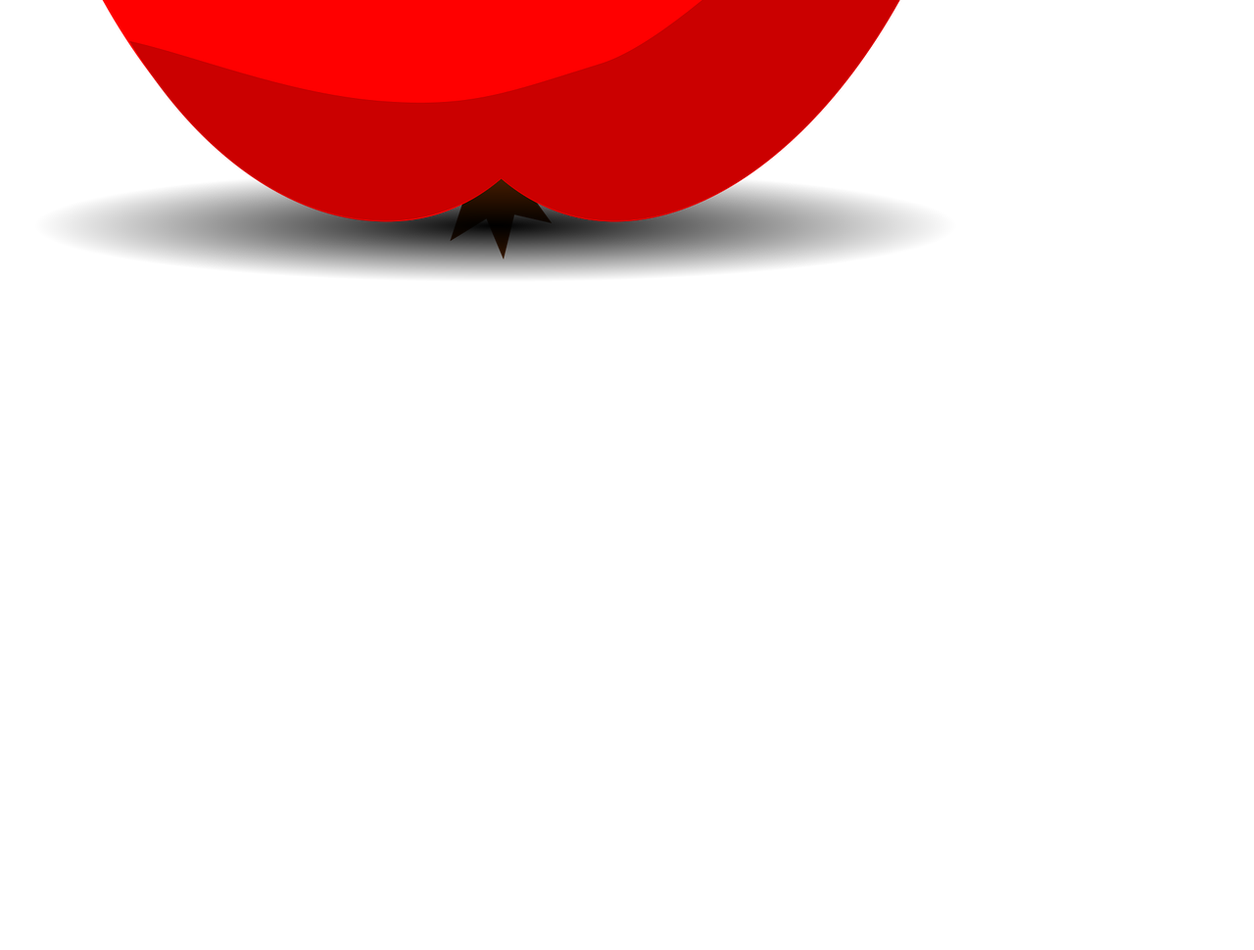
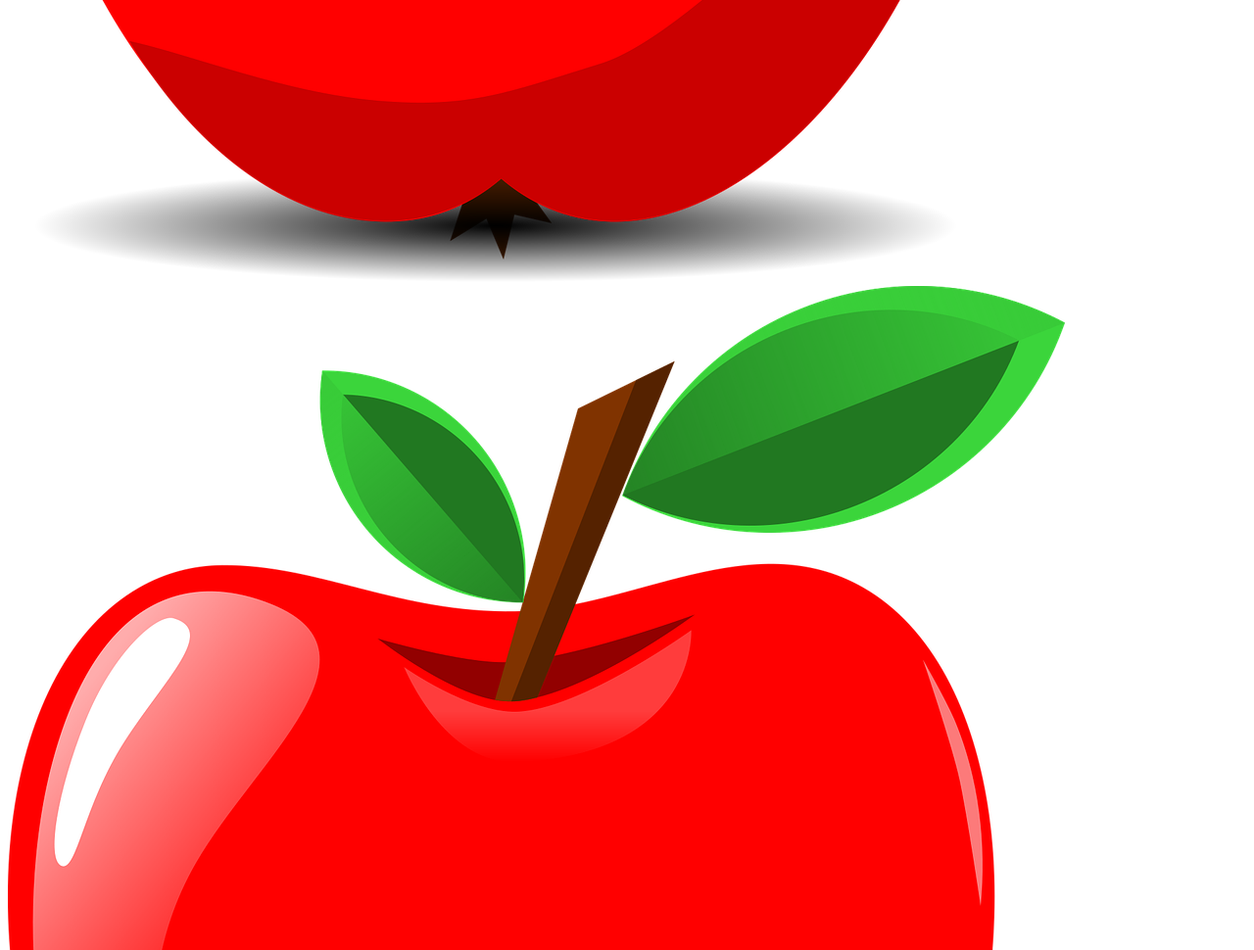
Before and after one commit to tr-akash/second-repo, a plain HTML site: page index.html in a window 1280 px wide. Shown: the part 1230-2200 px from the top of the page at 98% size. Before the commit the page ends 1530 px from the top, so only its background shows below. Drawn offline with Linux system fonts and the light colour scheme.

Commit message:
second image added

```diff
--- a/index.html
+++ b/index.html
@@ -13,5 +13,6 @@
     <h3>The third one</h3>
     <p>The first one, The second one, The third one. The first one, The second one, The third one. The first one, The second one, The third one. The first one, The second one, The third one. The first one, The second one, The third one. The first one, The second one, The third one. The first one, The second one, The third one. The first one, The second one, The third one. The first one, The second one, The third one. The first one, The second one, The third one. </p>
     <img src="apple.png" alt="">
+    <img src="apple.png" alt="">
 </body>
 </html>
```
